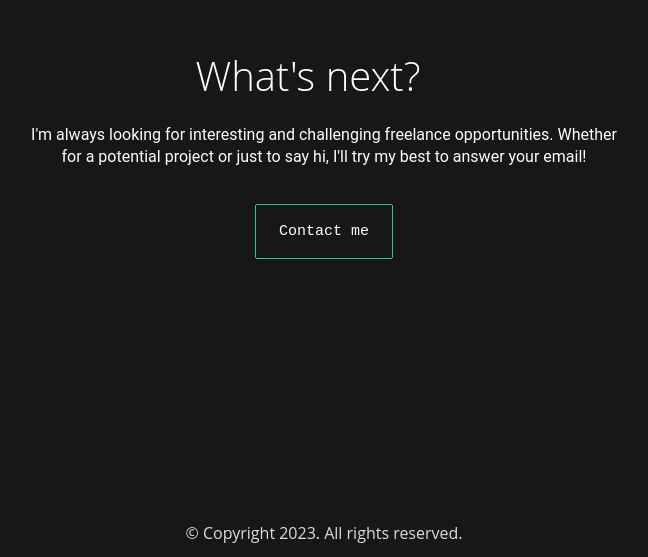
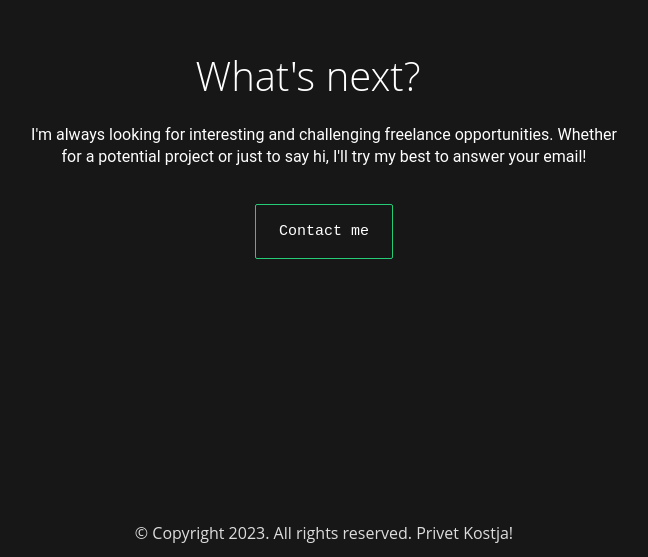
Before and after one commit to darkfeanor/web-site, a React (Create React App) app: page / in a window 1280 px wide. Shown: the part 2433-2990 px from the top of the page, without its empty margins (316-964 px from the left). Built offline with nearby package versions, Linux system fonts and the light colour scheme.

Commit message:
Changes for Kostja

```diff
--- a/src/Components/Footer/Footer.tsx
+++ b/src/Components/Footer/Footer.tsx
@@ -25,7 +25,7 @@ const Footer = () => {
 
 
         </LinkContainer>
-        <FooterText>© Copyright 2023. All rights reserved.</FooterText>
+        <FooterText>© Copyright 2023. All rights reserved. Privet Kostja!</FooterText>
       </FooterBody>
     </>
   );
```
